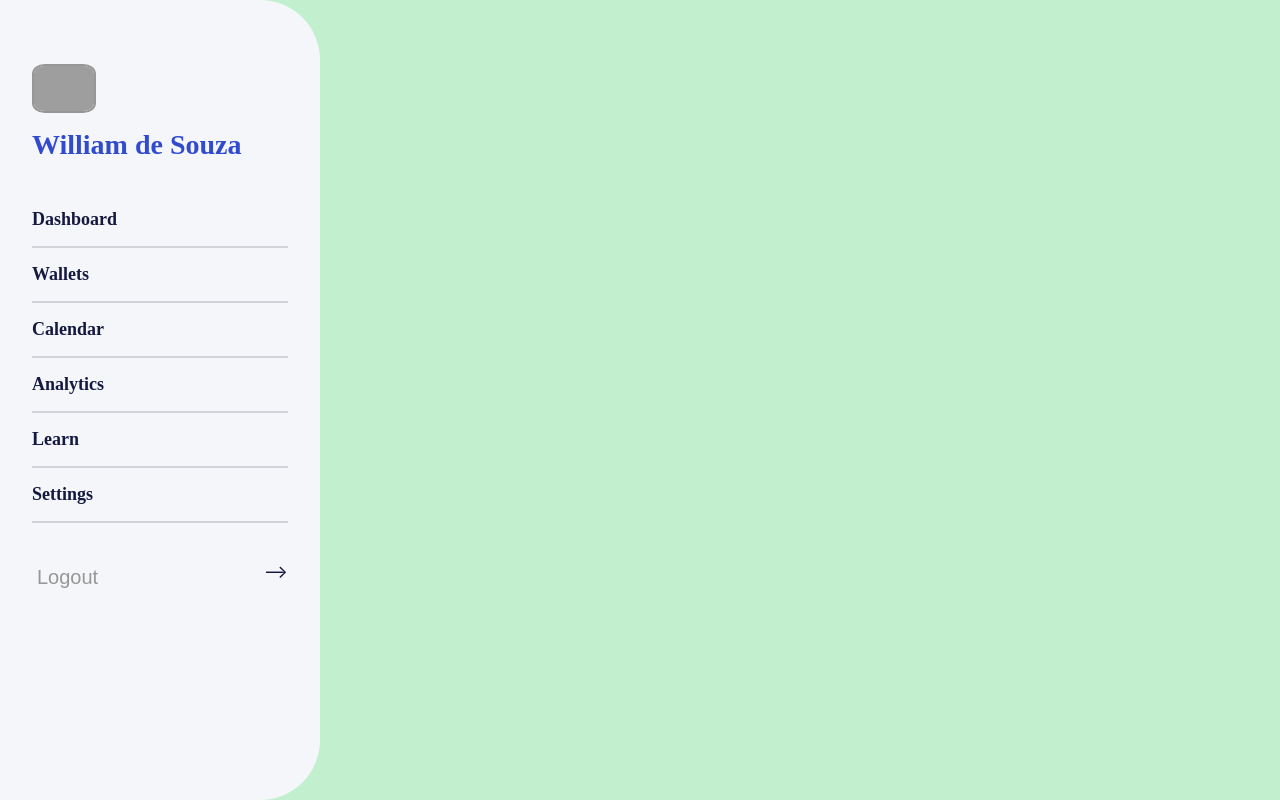
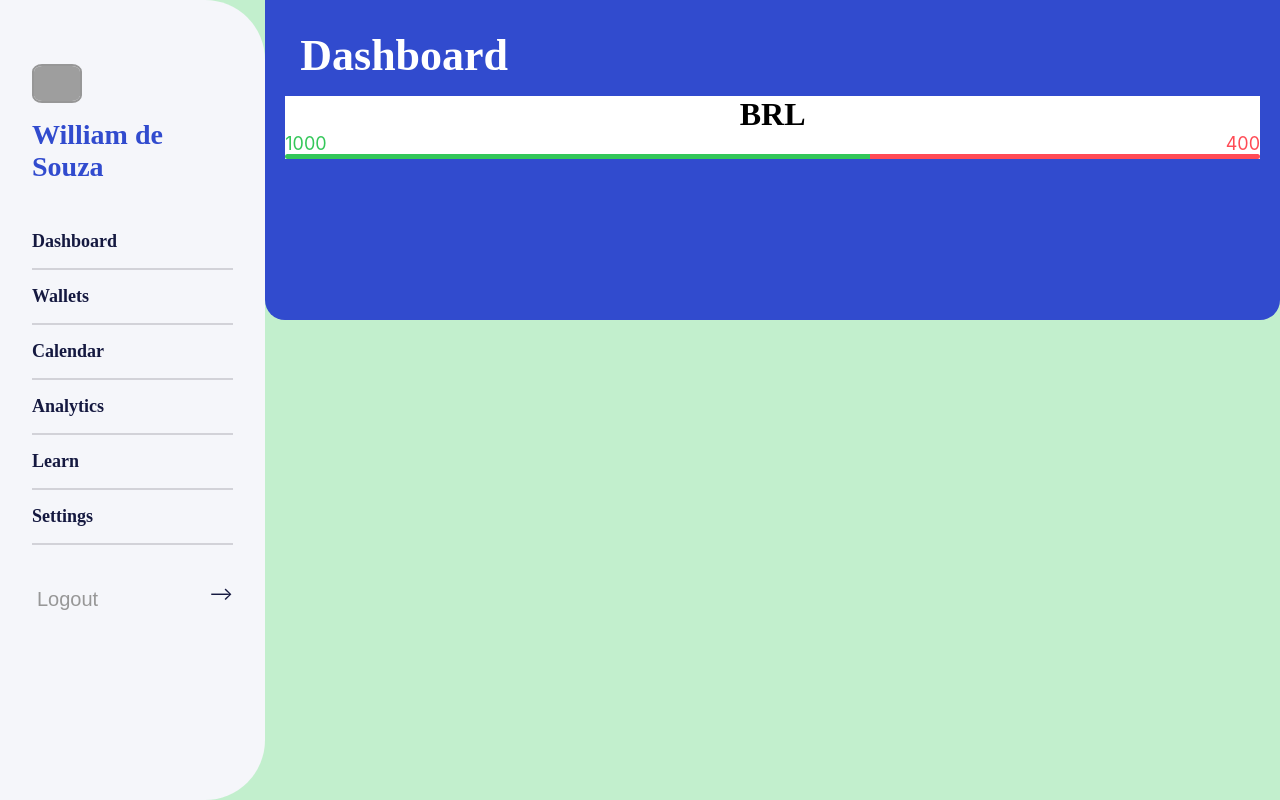
Before and after one commit to guilhermehilario/financ-web, a React (Create React App) app: page / in a window 1280 px wide. Built offline with nearby package versions, Linux system fonts and the light colour scheme; grey boxes are pictures that could not be loaded.

Commit message:
feat: creating card and graphic components

```diff
--- /dev/null
+++ b/src/components/feature-components/Card/index.tsx
@@ -0,0 +1,20 @@
+import React from 'react';
+
+// import { Text } from '../../Text';
+import { Graphic } from '../Graphic';
+import { Container, Title, GraphicWrapper } from './styles';
+import { CardProps } from './types';
+
+export const Card = ({
+  title,
+  currency = 'BRL',
+  income,
+  outcome,
+}: CardProps) => (
+  <Container>
+    <Title fontSize="big">{title}</Title>
+    <GraphicWrapper>
+      <Graphic income={income} outcome={outcome} currency={currency} />
+    </GraphicWrapper>
+  </Container>
+);
--- /dev/null
+++ b/src/components/feature-components/Card/styles.ts
@@ -0,0 +1,25 @@
+import styled from 'styled-components';
+
+import { theme } from '../../../global/theme';
+
+interface TitleProps {
+  fontSize: keyof typeof theme.fontSize;
+}
+
+export const Container = styled.div`
+  background-color: ${theme.colors.secondary};
+  width: 100%;
+  height: 40vh;
+  border-radius: 0 0 20px 20px;
+  padding: 20px;
+`;
+
+export const Title = styled.h1<TitleProps>`
+  color: ${theme.colors.white};
+  font-size: ${({ fontSize }) => theme.fontSize[fontSize]}px;
+  margin: 10px 15px;
+`;
+
+export const GraphicWrapper = styled.div`
+  margin: 15px 0px 45px 0px;
+`;
--- /dev/null
+++ b/src/components/feature-components/Card/types.ts
@@ -0,0 +1,11 @@
+import { HTMLAttributes } from 'react';
+
+import { CurrencyTypes } from '../../../global/types/CurrencyTypes';
+
+export interface CardProps extends HTMLAttributes<HTMLParagraphElement> {
+  title?: string;
+  currency?: CurrencyTypes;
+  income: number;
+  outcome: number;
+  value?: number;
+}
--- /dev/null
+++ b/src/components/feature-components/Graphic/index.tsx
@@ -0,0 +1,47 @@
+import React, { useEffect, useState } from 'react';
+
+import { Text } from '../../Text';
+import * as styles from './styles';
+import { GrapichProps } from './types';
+
+export const Graphic = ({ income, outcome, currency }: GrapichProps) => {
+  const [incomePercentage, setIncomePercentage] = useState(0);
+  const [outcomePercentage, setOutcomePercentage] = useState(0);
+
+  const [incomePercentageStyle, setIncomePercentageStyle] = useState(0);
+  const [outcomePercentageStyle, setOutcomePercentageStyle] = useState(0);
+
+  useEffect(() => {
+    const calculatePercentage = (): void => {
+      const privateTotal = income - outcome;
+
+      let privateIncome = ((income - outcome) * 100) / income;
+      setIncomePercentage(privateIncome);
+      privateIncome = privateIncome < 0 ? 0 : privateIncome;
+      privateIncome = privateIncome > 100 ? 100 : privateIncome;
+      setIncomePercentageStyle(privateIncome);
+
+      let privateOutcome = ((income - privateTotal) * 100) / income;
+      setOutcomePercentage(privateOutcome);
+      privateOutcome = privateOutcome < 0 ? 0 : privateOutcome;
+      privateOutcome = privateOutcome > 100 ? 100 : privateOutcome;
+      setOutcomePercentageStyle(privateOutcome);
+    };
+
+    calculatePercentage();
+  }, [income, incomePercentage, outcome, outcomePercentage]);
+  return (
+    <styles.Container>
+      <h1>{currency}</h1>
+      <styles.Info>
+        <Text color="success">{income}</Text>
+        <Text color="danger">{outcome}</Text>
+      </styles.Info>
+
+      <styles.GraphicBar>
+        <styles.IncomeBar width={incomePercentageStyle} />
+        <styles.OutcomeBar width={outcomePercentageStyle} />
+      </styles.GraphicBar>
+    </styles.Container>
+  );
+};
--- /dev/null
+++ b/src/components/feature-components/Graphic/styles.ts
@@ -0,0 +1,43 @@
+import styled from 'styled-components';
+
+import { theme } from '../../../global/theme';
+
+interface GraphicBarProps {
+  width: number;
+}
+
+export const Container = styled.div`
+  background-color: ${theme.colors.white};
+  display: flex;
+  flex-direction: column;
+  justify-content: center;
+  align-items: center;
+`;
+
+export const Info = styled.div`
+  width: 100%;
+  display: flex;
+  flex-direction: row;
+  justify-content: space-between;
+`;
+
+export const GraphicBar = styled.div`
+  width: 100%;
+  height: 5px;
+  display: flex;
+  flex-direction: row;
+  border-radius: 20px;
+  overflow: hidden;
+`;
+
+export const IncomeBar = styled.div<GraphicBarProps>`
+  width: ${({ width }) => width}%;
+  height: 5px;
+  background-color: ${theme.colors.success};
+`;
+
+export const OutcomeBar = styled.div<GraphicBarProps>`
+  width: ${({ width }) => width}%;
+  height: 5px;
+  background-color: ${theme.colors.danger};
+`;
--- /dev/null
+++ b/src/components/feature-components/Graphic/types.ts
@@ -0,0 +1,7 @@
+import { CurrencyTypes } from '../../../global/types/CurrencyTypes';
+
+export interface GrapichProps {
+  income: number;
+  outcome: number;
+  currency: CurrencyTypes;
+}
--- a/src/global/types/CurrencyTypes.ts
+++ b/src/global/types/CurrencyTypes.ts
@@ -1 +1 @@
-export type CurrencyType = 'BRL' | 'USD';
+export type CurrencyTypes = 'BRL' | 'USD';
--- a/src/pages/Dashboard/index.tsx
+++ b/src/pages/Dashboard/index.tsx
@@ -1,11 +1,18 @@
 import React from 'react';
 
-// import { Card } from '../../components/feature-components/Card';
+import { Card } from '../../components/feature-components/Card';
 import { SideMenu } from '../../components/SideMenu';
 import { Container } from './styles';
 
 export const Dashboard: React.FC = () => (
   <Container>
     <SideMenu />
+    <Card
+      title="Dashboard"
+      currency="BRL"
+      income={1000}
+      outcome={400}
+      value={100}
+    />
   </Container>
 );
```
